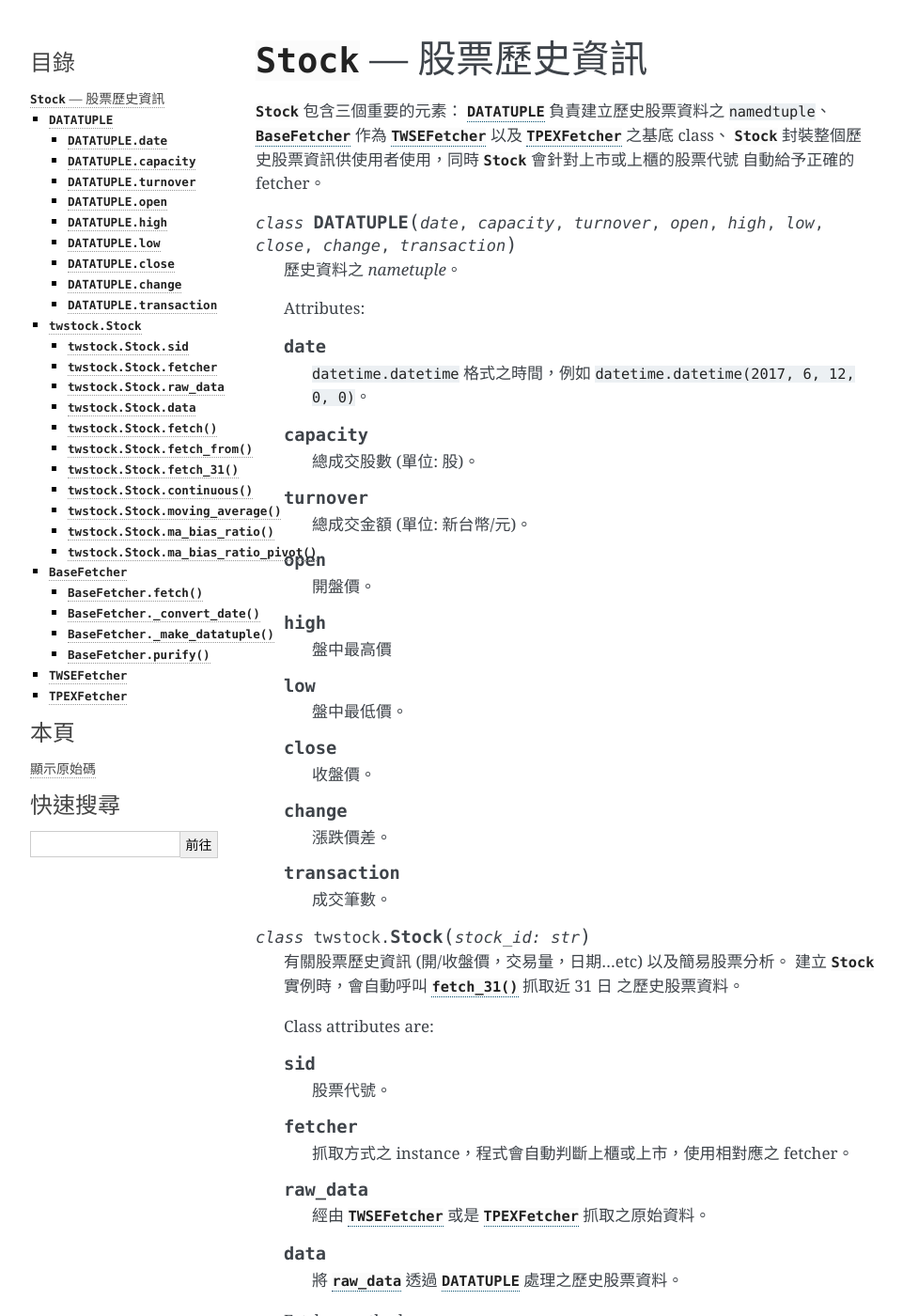
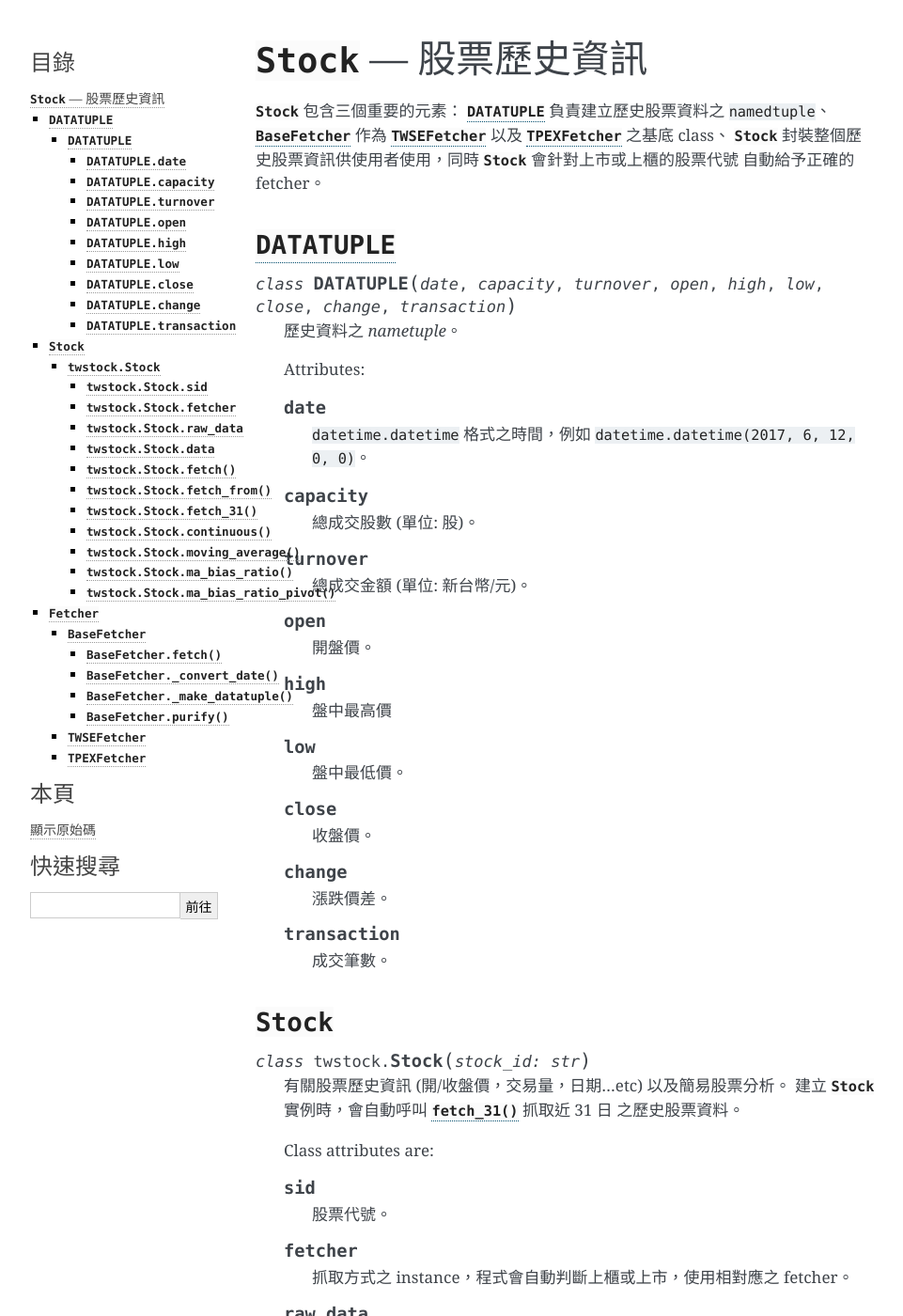
Before and after one commit to mlouielu/twstock, a Sphinx documentation site: the page built from docs/reference/stock.rst, in a window 1280 px wide and 1400 px high. Shown: the whole window at 94% size, without its empty margins (148-1109 px from the left). Built offline with Sphinx 7.4.7, drawn with Linux system fonts in a browser that asks for light colours.

Commit message:
Split stock doc by each classes

```diff
--- a/docs/reference/stock.rst
+++ b/docs/reference/stock.rst
@@ -6,6 +6,9 @@
 :class:`Stock` 封裝整個歷史股票資訊供使用者使用，同時 :class:`Stock` 會針對上市或上櫃的股票代號
 自動給予正確的 fetcher。
 
+
+:class:`DATATUPLE`
+------------------
 
 .. class:: DATATUPLE(date, capacity, turnover, open, high, low, close, change, transaction)
 
@@ -49,6 +52,9 @@
 
       成交筆數。
 
+
+:class:`Stock`
+--------------
 
 .. class:: twstock.Stock(stock_id: str)
 
@@ -108,6 +114,9 @@
       判斷正負乖離。
 
 
+:class:`Fetcher`
+----------------
+
 .. class:: BaseFetcher
 
    .. method:: fetch(self, year, month, sid, retry)
```
